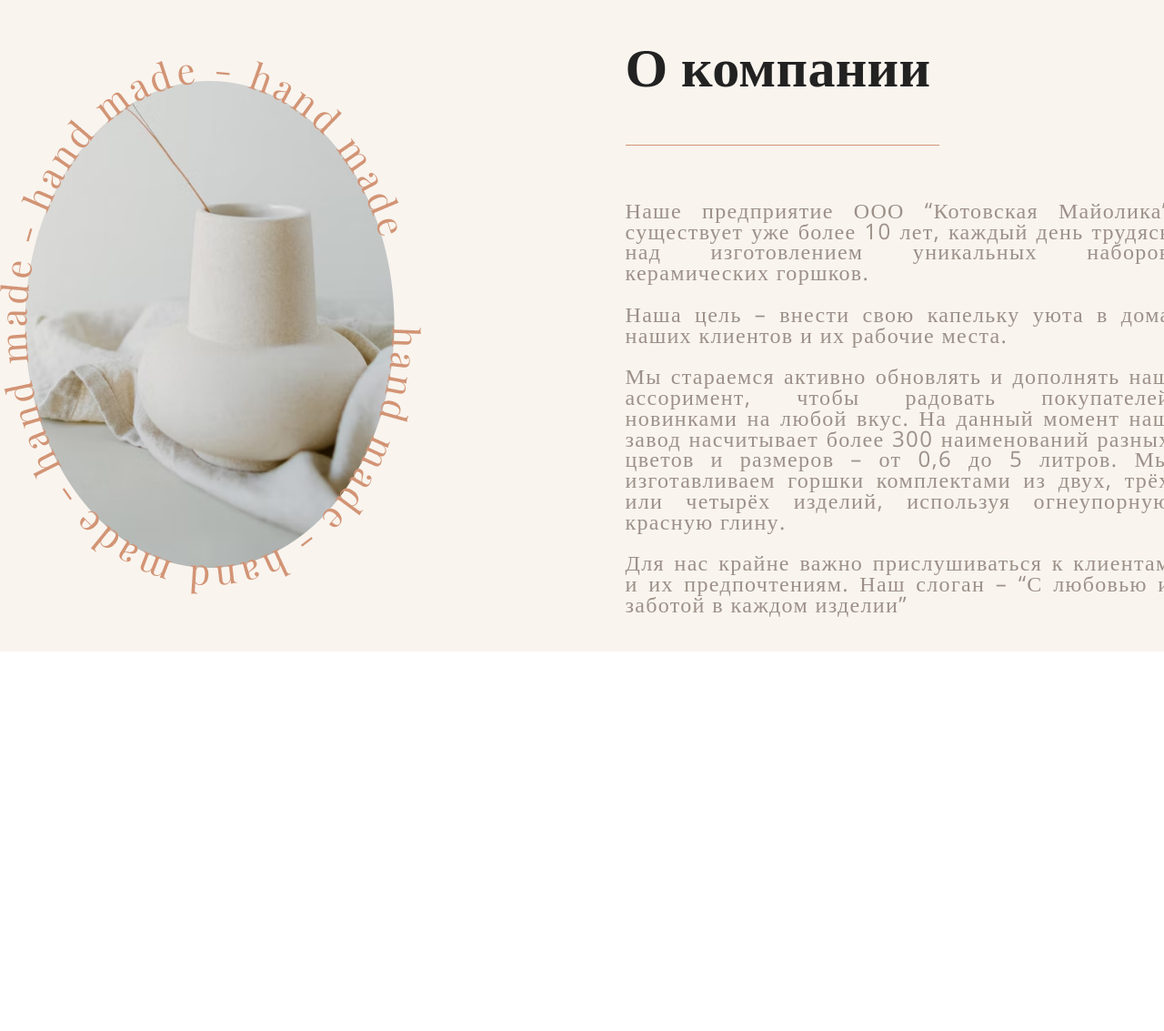
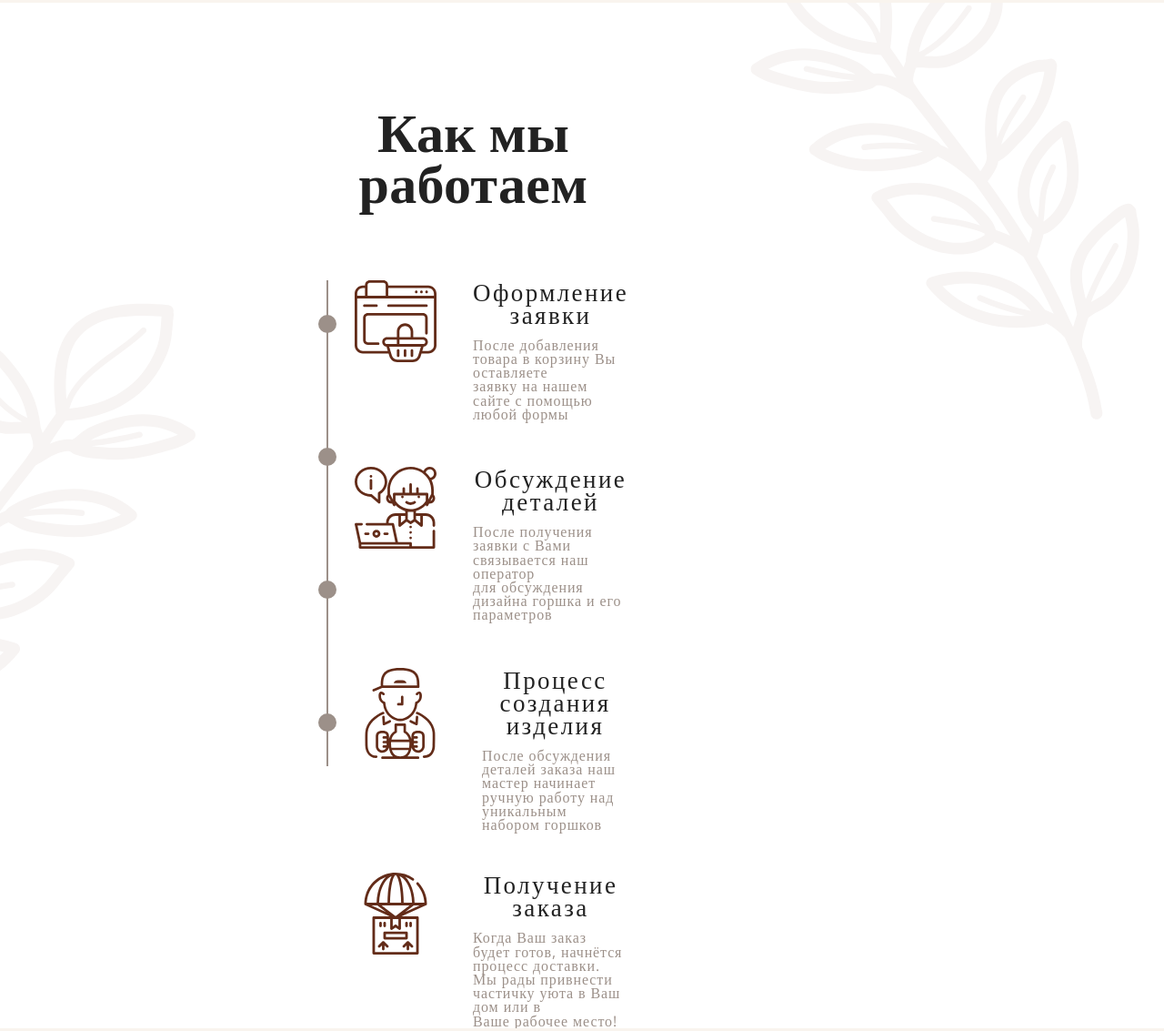
Before and after one commit to geodryaev/sait, a plain HTML site: page index.html in a window 1280 px wide. Shown: the part 2575-3708 px from the top of the page at 91% size. Before the commit the page ends 3291 px from the top, so only its background shows below. Drawn offline with nearby package versions, Linux system fonts and the light colour scheme.

Commit message:
pochti_gotovo

```diff
--- a/css/main.css
+++ b/css/main.css
@@ -344,6 +344,92 @@ a
     padding-top: 5vh;
 }
 
+.how_we_work{
+    display: flex;
+    flex-direction: row;
+    justify-content: center;
+    width: 100%;
+}
+
+.left_branch{
+    width: 651.96px;
+    height: 651.96px;
+    left: -200.81px;
+    top: 241px;
+    margin-top: 241px;
+
+}
+.how_we_work_title{
+    font-family: 'Playfair Display';
+    font-style: normal;
+    font-weight: 600;
+    font-size: 60px;
+    line-height: 93.8%;
+    text-align: center;
+    letter-spacing: 0.005em;
+    margin-top: 112px;
+}
+
+.how_we_work_info{
+    margin-top: 81px;
+    display: flex;
+    flex-direction: row;
+}
+
+.how_we_work_points{
+    display: flex;
+    flex-direction: column;
+    margin-left: 20px;
+}
+
+.how_we_work_info_text{
+    margin-left: 40px;
+}
+
+.how_we_work_point{
+    display: flex;
+    flex-direction: row;
+    margin-top: 0px;
+}
+
+.how_we_work_point_margin{
+    display: flex;
+    flex-direction: row;
+    margin-top: 50px;
+}
+
+.how_we_work_point_margin_last{
+    display: flex;
+    flex-direction: row;
+    margin-top: 45px;
+}
+
+.how_we_work_point_title{
+    font-family: 'Playfair Display';
+    font-style: normal;
+    font-weight: 500;
+    font-size: 27px;
+    line-height: 93.8%;
+    text-align: center;
+}
+
+.how_we_work_point_text{
+    font-family: 'Open Sans';
+    font-style: normal;
+    font-weight: 400;
+    font-size: 16px;
+    line-height: 95.8%;
+    letter-spacing: 0.055em;
+    color: #9C9089;
+    margin-top: 14px;
+}
+
+.right_branch{
+    top: -161px;
+    /*transform: matrix(-1, 0.09, 0.09, 1, 0, 0);*/
+    transform: rotateX(-1);
+}
+
 .aboutCompani_right_head{
     font-family: 'Playfair Display';
     font-style: normal;
--- a/index.html
+++ b/index.html
@@ -156,6 +156,82 @@
         </div>
     </div>
 
+    <div class="how_we_work">
+        <div class="left_branch">
+            <img src="image/main/branch_left.svg">
+        </div>
+        <div class="how_we_work_main">
+            <div class="how_we_work_title">Как мы работаем</div>
+            <div class="how_we_work_info">
+                <div class="point_vector">
+                    <img src="image/main/point_vector.svg">
+                </div>
+                <div class="how_we_work_points">
+                    <div class="how_we_work_point">
+                        <div class="how_we_work_picture">
+                            <img src="image/main/decoration_icon.svg">
+                        </div>
+                        <div class="how_we_work_info_text">
+                            <div class="how_we_work_point_title">
+                            Оформление заявки
+                        </div>
+                        <div class="how_we_work_point_text">
+                            После добавления товара в корзину Вы оставляете<br>
+                            заявку на нашем сайте с помощью любой формы
+                        </div>
+                        </div>
+                    </div>
+                    <div class="how_we_work_point_margin">
+                        <div class="how_we_work_picture">
+                            <img src="image/main/discussion_icon.svg">
+                        </div>
+                        <div class="how_we_work_info_text">
+                            <div class="how_we_work_point_title">
+                                Обсуждение деталей
+                            </div>
+                            <div class="how_we_work_point_text">
+                                После получения заявки с Вами связывается наш оператор<br>
+                                для обсуждения дизайна горшка и его параметров
+                            </div>
+                        </div>
+                    </div>
+                    <div class="how_we_work_point_margin">
+                        <div class="how_we_work_picture">
+                            <img src="image/main/process_icon.svg">
+                        </div>
+                        <div class="how_we_work_info_text">
+                            <div class="how_we_work_point_title">
+                                Процесс создания изделия
+                            </div>
+                            <div class="how_we_work_point_text">
+                                После обсуждения деталей заказа наш мастер начинает<br>
+                                ручную работу над уникальным набором горшков
+                            </div>
+                        </div>
+                    </div>
+                    <div class="how_we_work_point_margin_last">
+                        <div class="how_we_work_picture">
+                            <img src="image/main/getting_icon.svg">
+                        </div>
+                        <div class="how_we_work_info_text">
+                            <div class="how_we_work_point_title">
+                                Получение заказа
+                            </div>
+                            <div class="how_we_work_point_text">
+                                Когда Ваш заказ будет готов, начнётся процесс доставки.<br>
+                                Мы рады привнести частичку уюта в Ваш дом или в<br>
+                                Ваше рабочее место!
+                            </div>
+                        </div>
+                    </div>
+                </div>
+            </div>
+        </div>
+        <div class="right_branch">
+            <img src="image/main/right_branch.svg">
+        </div>
+    </div>
+
     <div class="aboutCompani">
         <div class="aboutCompani_left">
             <img src="image/main/aboutCompani_image.png" alt="">
```
Also changed, not shown: image/main/branch_left.svg (added), image/main/decoration_icon.svg (added), image/main/discussion_icon.svg (added), image/main/getting_icon.svg (added), image/main/point_vector.svg (added), image/main/process_icon.svg (added), image/main/right_branch.svg (added).
